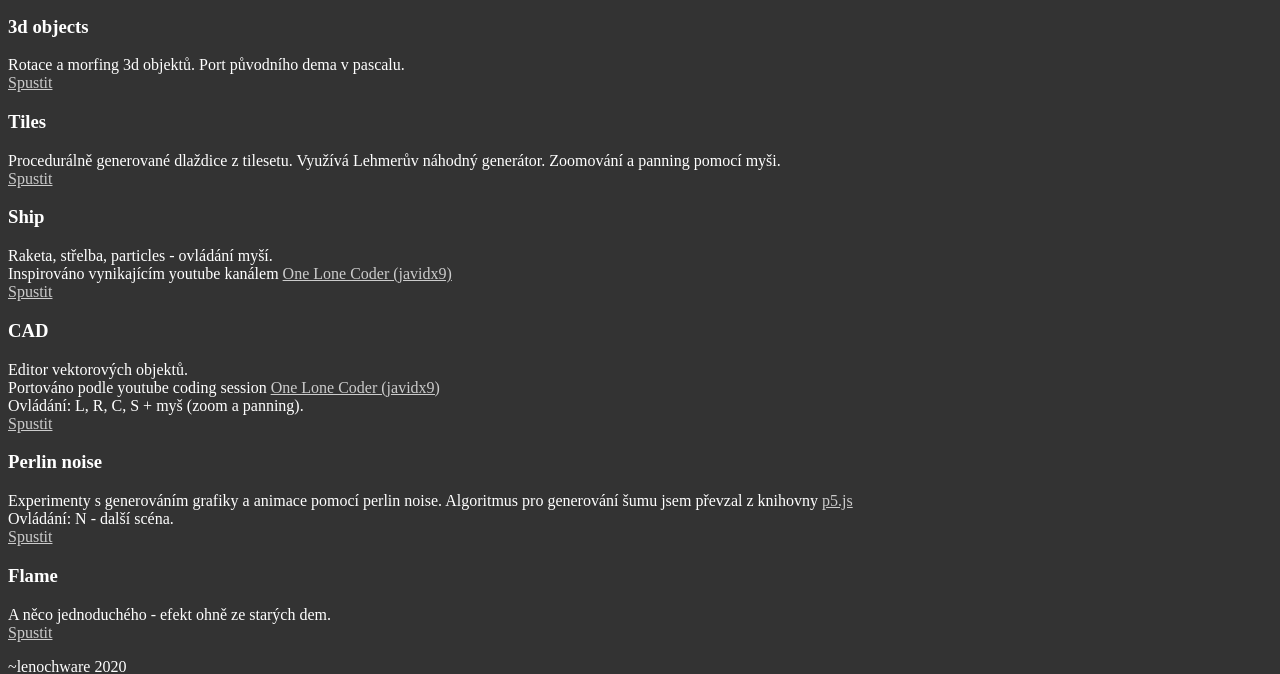
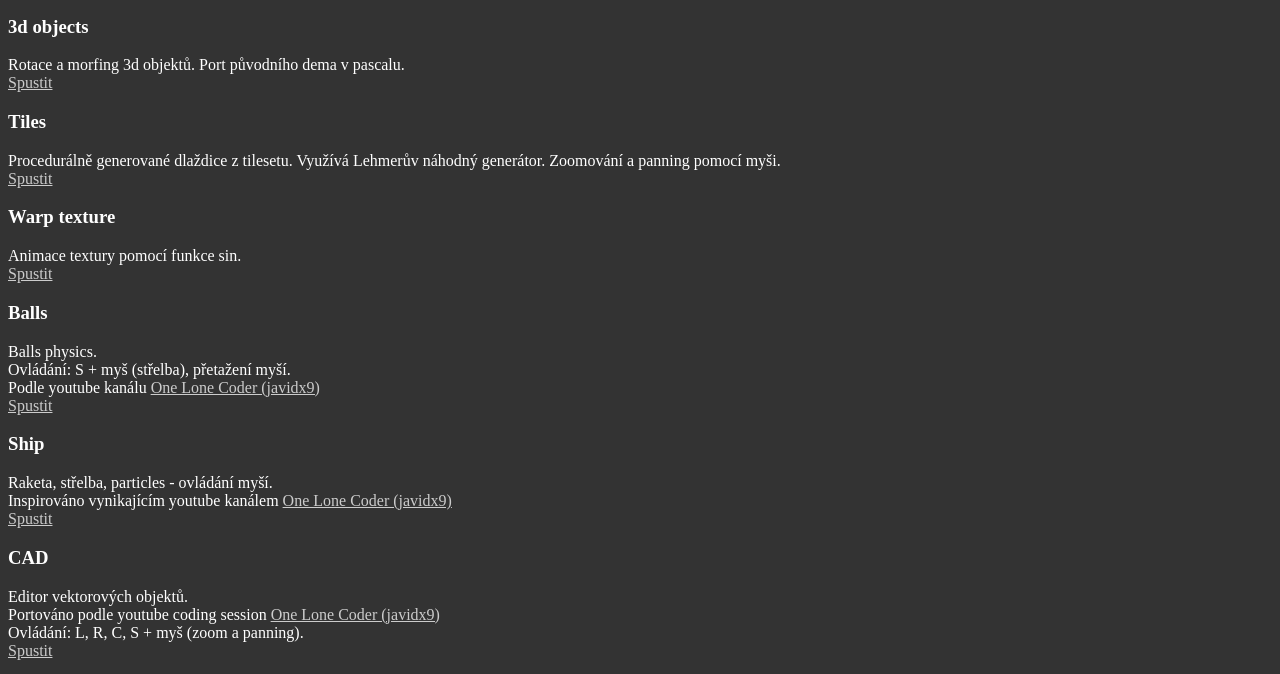
Before and after one commit to lenochware/lenochware.github.io, a plain HTML site: page jscanvas/index.html in a window 1280 px wide. Shown: the part 137-811 px from the top of the page. Drawn offline with Linux system fonts and the light colour scheme.

Commit message:
added demos

```diff
--- a/jscanvas/index.html
+++ b/jscanvas/index.html
@@ -31,6 +31,16 @@
 	<p>Procedurálně generované dlaždice z tilesetu. Využívá Lehmerův náhodný generátor. Zoomování a panning pomocí myši.<br>
 	<a href="main.html?script=tiles">Spustit</a>
 
+	<h3>Warp texture</h3>
+	Animace textury pomocí funkce sin.<br>
+	<a href="main.html?script=warp">Spustit</a>
+
+	<h3>Balls</h3>
+	<p>Balls physics.<br>
+	Ovládání: S + myš (střelba), přetažení myší.<br>
+	Podle youtube kanálu <a href="https://www.youtube.com/watch?v=LPzyNOHY3A4">One Lone Coder (javidx9)</a><br>
+	<a href="main.html?script=balls">Spustit</a>
+
 	<h3>Ship</h3>
 	<p>Raketa, střelba, particles - ovládání myší.<br>
 	Inspirováno vynikajícím youtube kanálem <a href="https://www.youtube.com/channel/UC-yuWVUplUJZvieEligKBkA">One Lone Coder (javidx9)</a><br>
```
